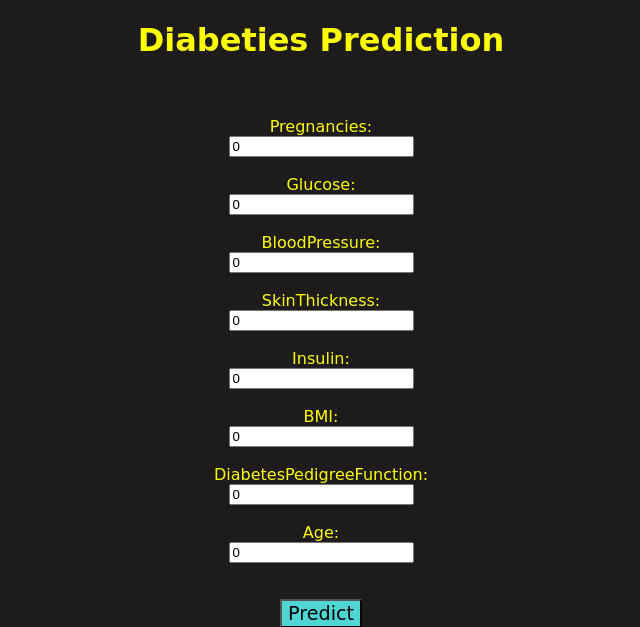
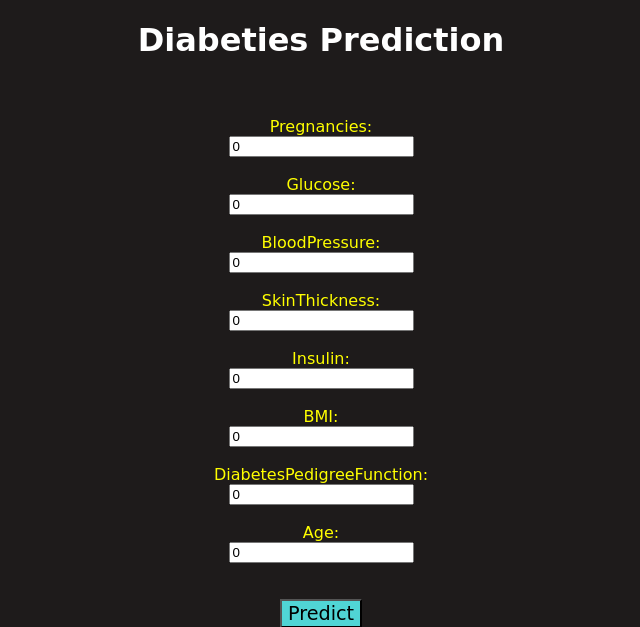
Before and after one commit to pratikdatey/Healthcare_Deployment_Flask, a Flask app: page / in a window 1280 px wide. Shown: the top 627 px of the page, without its empty margins (319-959 px from the left). Run offline with Flask 2, Linux system fonts and the light colour scheme; parts of the project's set-up code (start-up, migrations or seed data) failed here and were passed over.

Commit message:
Update index.html

```diff
--- a/templates/index.html
+++ b/templates/index.html
@@ -1,7 +1,7 @@
 <!DOCTYPE html>
 <html>
     <div style="text-align:center">
-        <h1 style="font-family:cursive;">Diabeties Prediction</h1>
+        <h1 style="font-family:cursive;color: white;">Diabeties Prediction</h1>
         <br><br>
 
       <body style="background-color: rgb(30, 27, 27) "text='yellow'>
```
